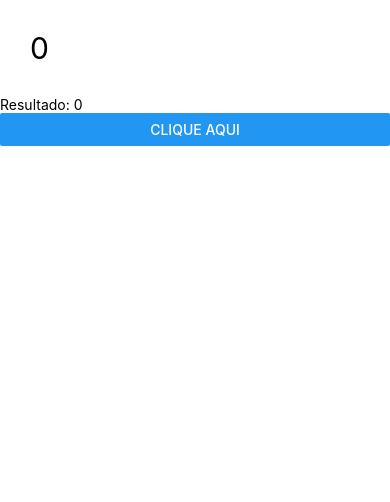
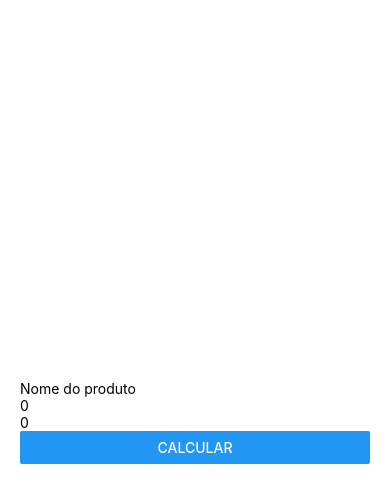
Before and after one commit to samueldamasceno/cp1-mobile, a React Native app: screen / in a window 390 px wide. Shown: the top 502 px of the page. Built offline with nearby package versions, Linux system fonts and the light colour scheme.

Commit message:
campos de formulário adicionados com useState

```diff
--- a/App.js
+++ b/App.js
@@ -1,24 +1,42 @@
 import React, { useState } from 'react';
-import { Button, Text, TextInput, View } from 'react-native';
+import { Button, StyleSheet, TextInput, View } from 'react-native';
 
 export default function App() {
-
-  const [valor, setvalor] = useState(0)
-  const [porcentagem, setporcentagem] = useState(0)
-
-  function clicado() {
-    console.log("O botão foi clicado")
-  }
+  const [nomeProduto, setNomeProduto] = useState('');
+  const [valorOriginal, setValorOriginal] = useState(0);
+  const [porcentagemAumento, setPorcentagemAumento] = useState(0);
+  const [resultado, setResultado] = useState(null);
 
   return (
-    <View>
-      <TextInput style={{ margin: 30, fontSize: 30 }}
-        placeholder='Digite seu valor'
-        value={valor}
-        onChangeText={(valor) => setValor(valor)}
+    <View style={styles.container}>
+      <TextInput
+        style={styles.input}
+        placeholder="Nome do produto"
+        value={nomeProduto}
+        onChangeText={setNomeProduto}
       />
-      <Text Text>Resultado: {valor}</Text>
-      <Button title='Clique aqui' onPress={() => { console.log("Clicando ARROW") }} />
+      <TextInput
+        style={styles.input}
+        placeholder="Valor original"
+        value={valorOriginal}
+        onChangeText={setValorOriginal}
+      />
+      <TextInput
+        style={styles.input}
+        placeholder="Porcentagem de aumento"
+        value={porcentagemAumento}
+        onChangeText={setPorcentagemAumento}
+      />
+      <Button title="Calcular" />
+
     </View>
   );
 }
+
+const styles = StyleSheet.create({
+  container: {
+    flex: 1,
+    justifyContent: 'center',
+    padding: 20,
+  },
+});
```
